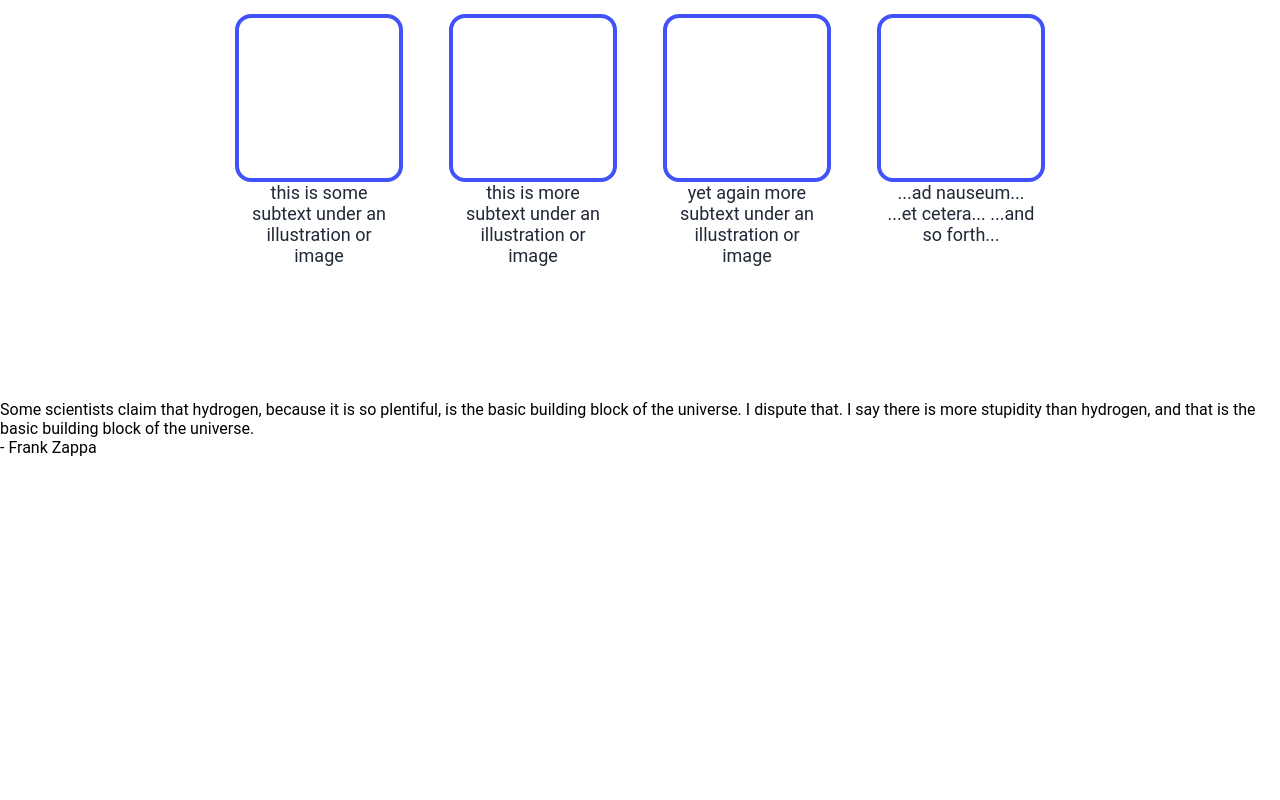
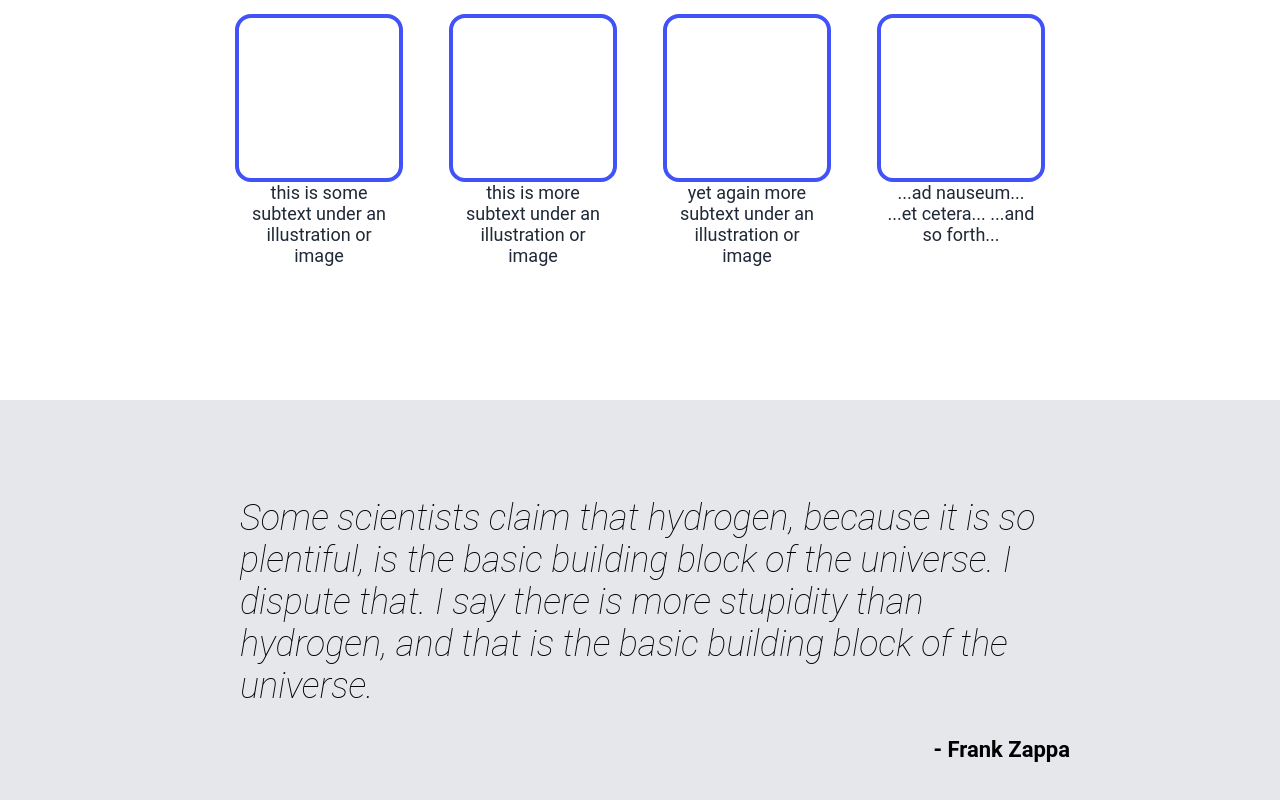
Before and after one commit to Randomd0Od/landing_page, a plain HTML site: page index.html in a window 1280 px wide. Shown: the part 100-900 px from the top of the page. Before the commit the page ends 800 px from the top, so only its background shows below. Drawn offline with Linux system fonts and the light colour scheme.

Commit message:
Style updated to show 'quote' section, with minor changes for clean-up

```diff
--- a/style.css
+++ b/style.css
@@ -1,12 +1,12 @@
-/* info */
+/* commons */
 
 * {
   font-family: 'Roboto', arial;
   margin: 0;
   padding: 0;
-  background-color: white;
 }
 
+/* info */
 h2 {
   text-align: center;
   font-size: 36px;
@@ -34,7 +34,6 @@ h2 {
   padding: 4px;
 
   /*border: 1px solid red;*/
-
 }
 
 .card {
@@ -47,7 +46,6 @@ h2 {
   gap: 0px;
 
   /*border: 1px solid green;*/
-
 }
 
 .box {
@@ -56,5 +54,31 @@ h2 {
   width: 160px;
   height: 160px;
   gap: 16px;
+}
 
+/* quote */
+
+.quote-box {
+  display: flex;
+  align-items: center;
+  justify-content: center;
+  height: 428px;
+  background-color: #e5e7eb;
 }
+
+.quote p {
+  display: flex;
+  flex-direction: column;
+  width: 800px;
+  font-size: 36px;
+  font-weight: 100;
+  font-style: italic;
+  padding: 30px;
+}
+
+.quote div {
+  font-size: 22px;
+  font-weight: bold;
+  margin-left: 48px;
+  text-align: right;
+}
```
